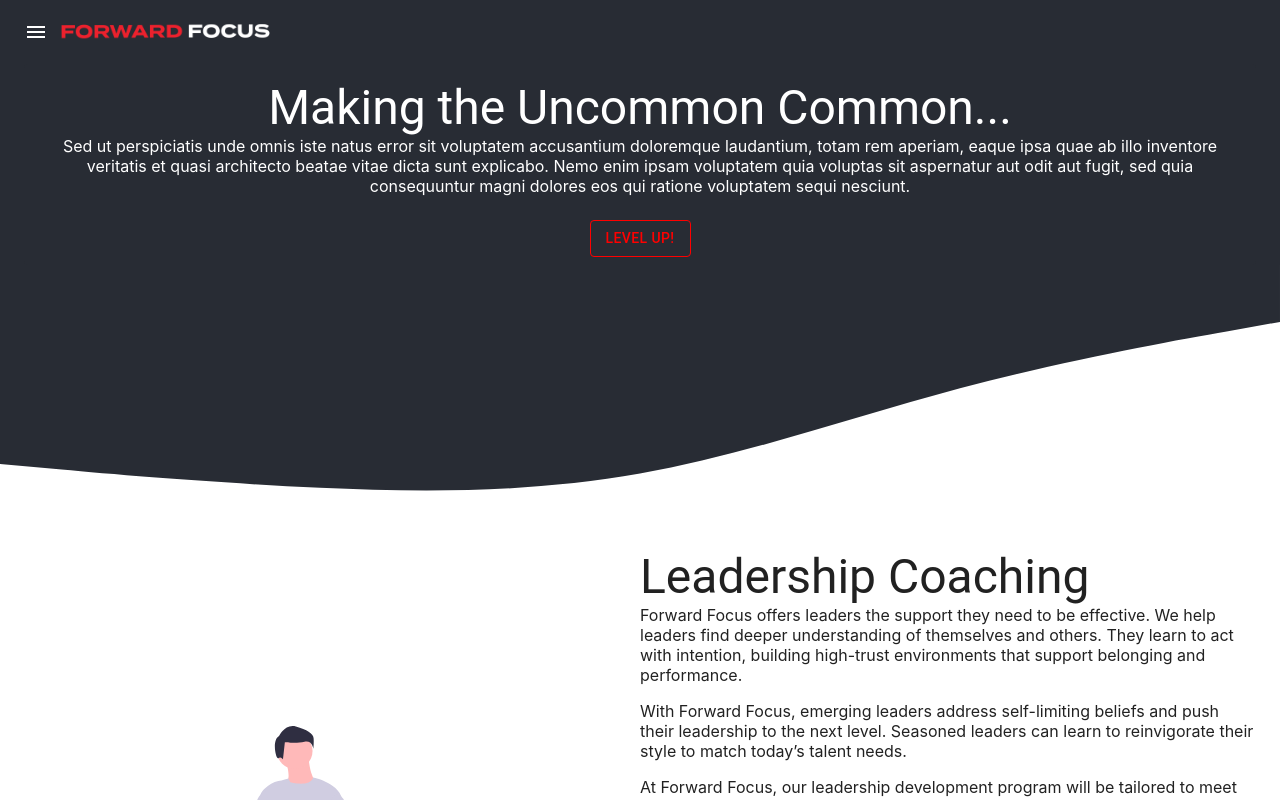
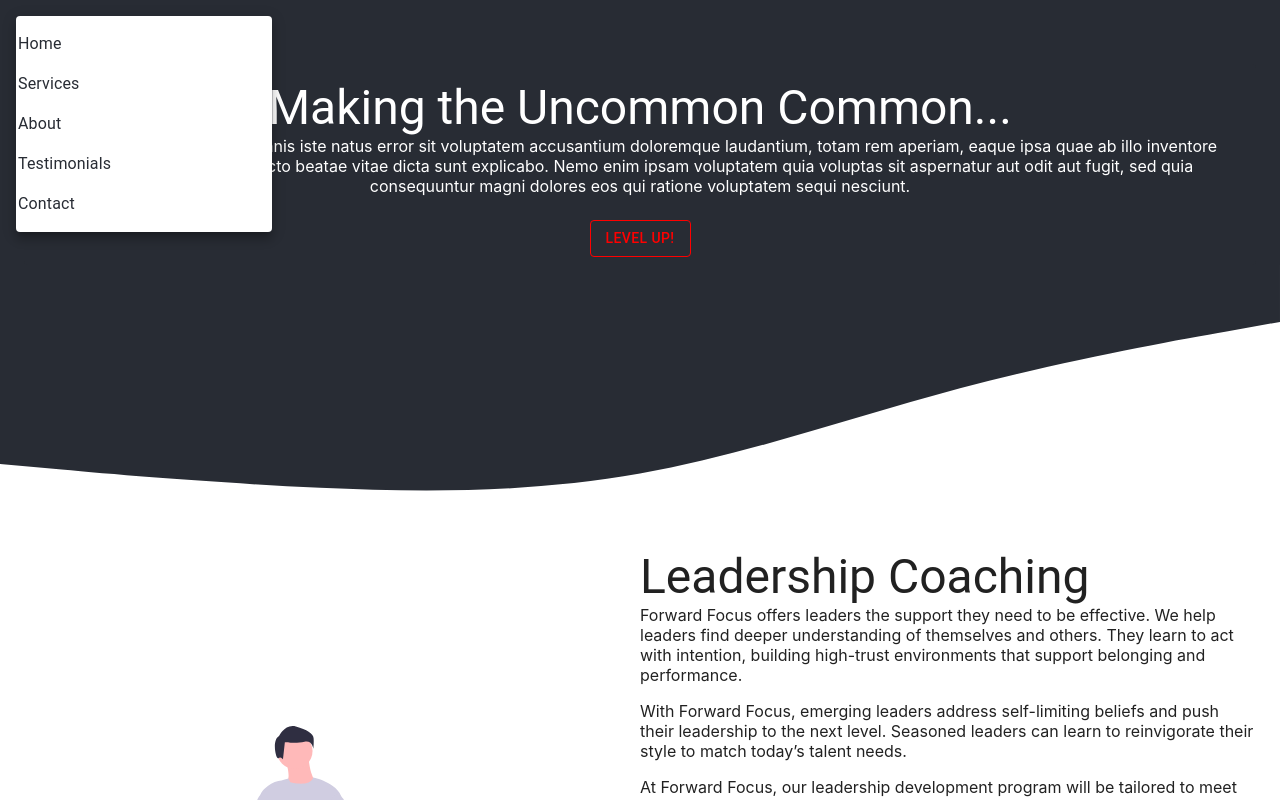
Before and after one commit to jumo2/forward-focus, a React (Create React App) app: page / in a window 1280 px wide. Both pictures are taken after a click on the button "menu". Shown: the top 800 px of the page. Built offline with nearby package versions, Linux system fonts and the light colour scheme.

Commit message:
Added Menu Navigation...needs work

```diff
--- a/src/App.js
+++ b/src/App.js
@@ -1,4 +1,5 @@
 import './App.css';
+import React from 'react'
 import Contact from './comps/Contact'
 import Button from '@material-ui/core/Button'
 import Container from '@material-ui/core/Container'
@@ -13,20 +14,68 @@ import Grid from '@material-ui/core/Grid';
 import Card from '@material-ui/core/Card';
 import CardActions from '@material-ui/core/CardActions';
 import CardContent from '@material-ui/core/CardContent';
-import { Paper } from '@material-ui/core';
+import { Menu, MenuItem, Paper } from '@material-ui/core';
+import { styled } from '@material-ui/core/styles';
 
 
 function App() {
+
+    const CustomMenu = styled(Menu)({
+        background: '#282c34'
+    })
+
+    const CustomMenuItem = styled(MenuItem)({
+        '&:hover': {
+            backgroundColor: '#282c34 !important',
+            color: 'white'
+          },
+        background: 'white',
+        color: '#282c34',
+        padding: '2px',
+        height: '5vh',
+        width: '20vw'
+      });
+
+const [anchorEl, setAnchorEl] = React.useState(null);
+
+  const handleClick = (event) => {
+    setAnchorEl(event.currentTarget);
+  };
+
+  const handleClose = () => {
+    setAnchorEl(null);
+  };
+
+  const handleMenuItemClick =(event)=>{
+      console.log(event);
+  }
+
+
     return (
         <div>
             <AppBar position="static" elevation="0">
                 <Toolbar className="App">
-                    <IconButton edge="start" color="inherit" aria-label="menu">
+                    <IconButton edge="start" color="inherit" aria-label="menu" onClick={handleClick}>
                         <MenuIcon />
                     </IconButton>
                     <img className="app-bar-logo" alt="" src={appBarLogo} />
                 </Toolbar>
+
             </AppBar>
+
+        <Menu
+        id="simple-menu"
+        anchorEl={anchorEl}
+        keepMounted
+        open={Boolean(anchorEl)}
+        onClose={handleClose}
+      >
+        <CustomMenuItem onClick={handleMenuItemClick}>Home</CustomMenuItem>
+        <CustomMenuItem onClick={handleMenuItemClick}>Services</CustomMenuItem>
+        <CustomMenuItem onClick={handleMenuItemClick}>About</CustomMenuItem>
+        <CustomMenuItem onClick={handleMenuItemClick}>Testimonials</CustomMenuItem>
+        <CustomMenuItem onClick={handleMenuItemClick}>Contact</CustomMenuItem>
+      </Menu>
 
             <div id="App" maxWidth="md">
                 <Container>
@@ -59,7 +108,7 @@ function App() {
 
 
             {/* Services Section */}
-            <div className="section" style={{ background: "white" }} elevation={0}>
+            <div id="services" className="section" style={{ background: "white" }} elevation={0}>
                 <Container>
                 <Grid
                     container
@@ -132,7 +181,7 @@ function App() {
 
             {/* About Section */}
 
-            <div className="section" style={{ background: "white" }}>
+            <div id="about" className="section" style={{ background: "white" }}>
                 <Container>
                 <Grid
                     container
@@ -159,7 +208,7 @@ function App() {
                 </Container>
             </div>
 
-            <div className="wave-footer-container">
+            <div id="contact" className="wave-footer-container">
                 <br></br>
                 <Contact />
                 <svg xmlns="http://www.w3.org/2000/svg" viewBox="0 0 1440 320"><path fill="#FFF" fill-opacity="1" d="M0,224L60,229.3C120,235,240,245,360,250.7C480,256,600,256,720,234.7C840,213,960,171,1080,138.7C1200,107,1320,85,1380,74.7L1440,64L1440,320L1380,320C1320,320,1200,320,1080,320C960,320,840,320,720,320C600,320,480,320,360,320C240,320,120,320,60,320L0,320Z"></path></svg>
```
Also changed, not shown: 1 other file (tests, documents, lock files or other folders).
